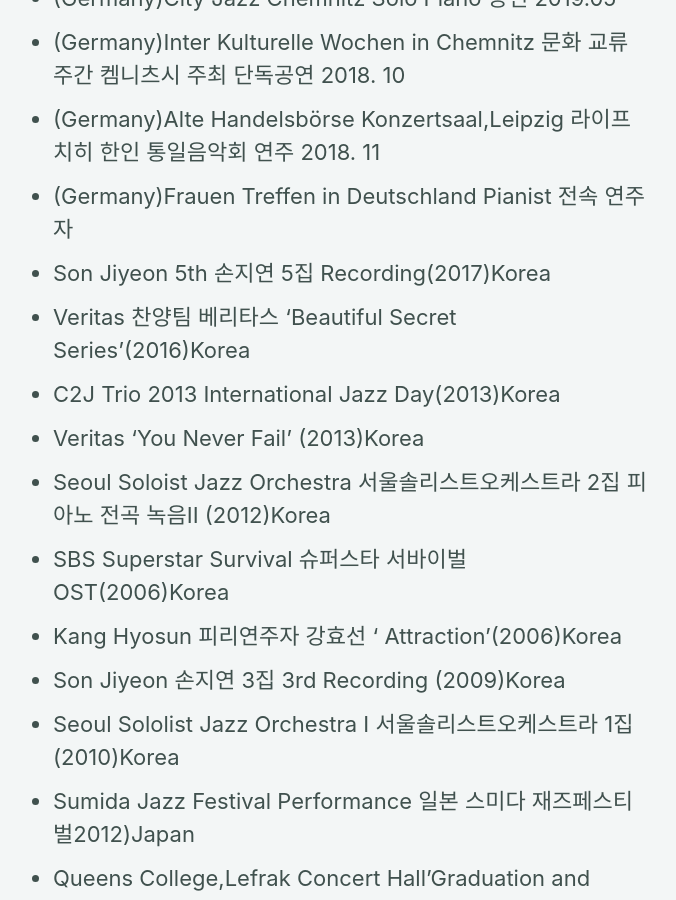
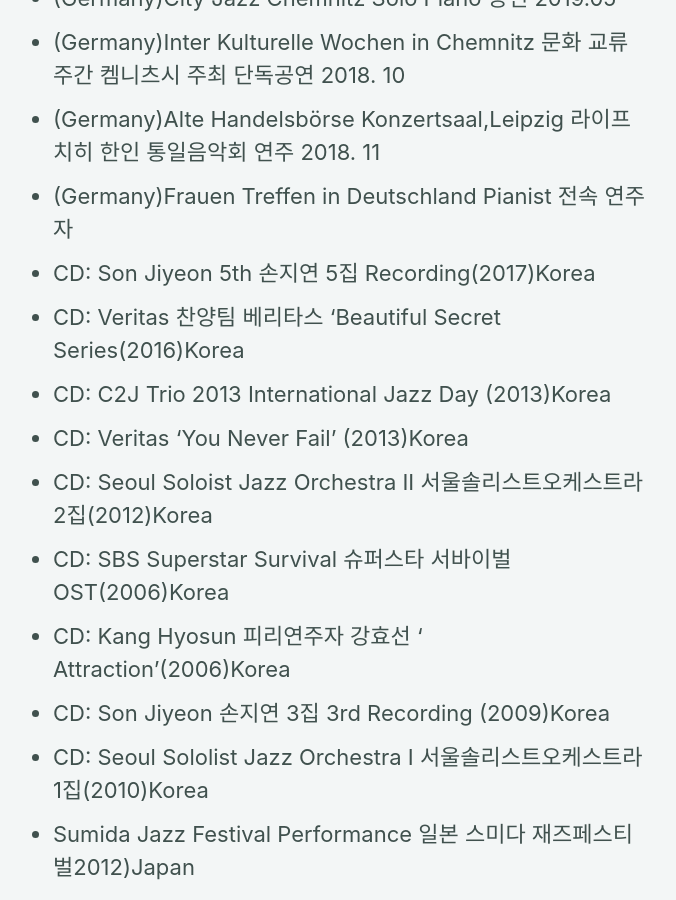
Before and after one commit to jjmusic-online/jjmusic-online.github.io, a Jekyll site: the page built from _pages/about.md, in a window 1280 px wide and 900 px high, scrolled down 1891 px. Shown: the whole window, without its empty margins (309-985 px from the left). Built offline with Jekyll 4.4.1, drawn with Linux system fonts in a browser that asks for light colours; cached includes are drawn as plain includes; nearby versions of some CDN libraries.

Commit message:
Update about.md

```diff
--- a/_pages/about.md
+++ b/_pages/about.md
@@ -24,15 +24,15 @@
 - (Germany)Inter Kulturelle Wochen in Chemnitz 문화 교류 주간 켐니츠시 주최 단독공연 2018. 10
 - (Germany)Alte Handelsbörse Konzertsaal,Leipzig 라이프치히 한인 통일음악회 연주 2018. 11
 - (Germany)Frauen Treffen in Deutschland Pianist 전속 연주자
-- Son Jiyeon 5th 손지연 5집 Recording(2017)Korea
-- Veritas 찬양팀 베리타스 'Beautiful Secret Series'(2016)Korea
-- C2J Trio 2013 International Jazz Day(2013)Korea
-- Veritas 'You Never Fail' (2013)Korea
-- Seoul Soloist Jazz Orchestra 서울솔리스트오케스트라 2집 피아노 전곡 녹음II (2012)Korea
-- SBS Superstar Survival 슈퍼스타 서바이벌 OST(2006)Korea
-- Kang Hyosun 피리연주자 강효선 ' Attraction'(2006)Korea
-- Son Jiyeon 손지연 3집 3rd Recording (2009)Korea
-- Seoul Sololist Jazz Orchestra I 서울솔리스트오케스트라 1집(2010)Korea
+- CD: Son Jiyeon 5th 손지연 5집 Recording(2017)Korea
+- CD: Veritas 찬양팀 베리타스 'Beautiful Secret Series(2016)Korea
+- CD: C2J Trio 2013 International Jazz Day (2013)Korea
+- CD: Veritas 'You Never Fail' (2013)Korea
+- CD: Seoul Soloist Jazz Orchestra II 서울솔리스트오케스트라 2집(2012)Korea
+- CD: SBS Superstar Survival 슈퍼스타 서바이벌 OST(2006)Korea
+- CD: Kang Hyosun 피리연주자 강효선 ' Attraction'(2006)Korea
+- CD: Son Jiyeon 손지연 3집 3rd Recording (2009)Korea
+- CD: Seoul Sololist Jazz Orchestra I 서울솔리스트오케스트라 1집(2010)Korea
 - Sumida Jazz Festival Performance 일본 스미다 재즈페스티벌2012)Japan
 - Queens College,Lefrak Concert Hall'Graduation and Award Ceremony'Performance(2011) NewYork 뉴욕 퀸즈컬리지 졸업생 대표 연주
 - WBGO Jazz 88.3 FM Live Performance 뉴욕 라디오 생방송 연주(2010)NewYork
```
